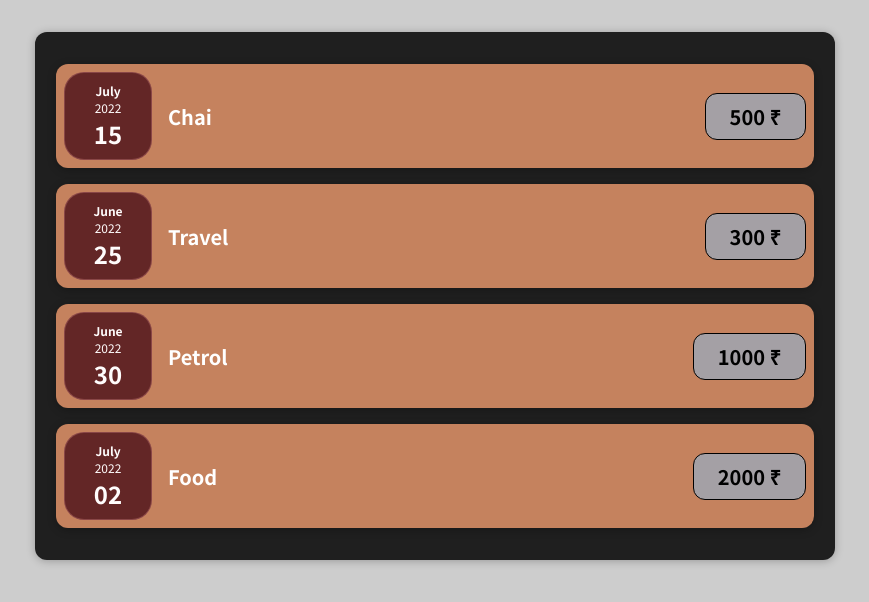
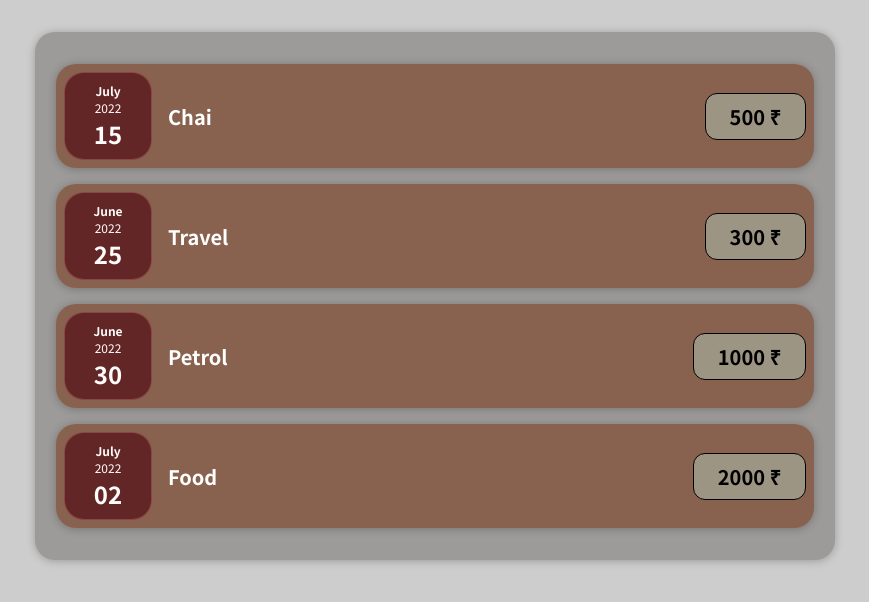
Before and after one commit to roshanwaa/React-Learn, a React (Create React App) app in the folder 01-starting-setup/: page / in a window 1280 px wide. Shown: the top 602 px of the page, without its empty margins (205-1074 px from the left). Built offline with nearby package versions, Linux system fonts and the light colour scheme.

Commit message:
"Composition"

```diff
--- /dev/null
+++ b/01-starting-setup/src/Components/Cards.css
@@ -0,0 +1,4 @@
+ .card {
+     border-radius: 20px;
+     box-shadow: 0 1px 8px rgba(0, 0, 0, 0.25);
+ }
--- /dev/null
+++ b/01-starting-setup/src/Components/Cards.js
@@ -0,0 +1,7 @@
+import './Cards.css';
+function Card(props) {
+  const classNam = 'card ' + props.className;
+  return <div className={classNam}>{props.children}</div>;
+}
+
+export default Card;
--- a/01-starting-setup/src/Components/ExpenseItem.css
+++ b/01-starting-setup/src/Components/ExpenseItem.css
@@ -2,11 +2,9 @@
     display: flex;
     justify-content: space-between;
     align-items: center;
-    box-shadow: 0 2px 8px rgba(0, 0, 0, 0.25);
     padding: 0.5rem;
     margin: 1rem 5px;
-    border-radius: 12px;
-    background-color: #c5825e;
+    background-color: #7634108a;
 }
 
 .expense-item__description {
@@ -20,7 +18,7 @@
 }
 
 .expense-item h2 {
-    color: #3a3a3a;
+    /* color: #3a3a3a; */
     font-size: 1rem;
     flex: 1;
     margin: 0 1rem;
@@ -31,7 +29,7 @@
     font-size: 1rem;
     font-weight: bold;
     color: #000000;
-    background-color: #a4a0a5;
+    background-color: #a7ae9ead;
     border: 1px solid #000000;
     padding: 0.5rem;
     border-radius: 12px;
--- a/01-starting-setup/src/Components/Expenses.css
+++ b/01-starting-setup/src/Components/Expenses.css
@@ -1,9 +1,7 @@
 .expenses {
     padding: 1rem;
-    background-color: rgb(31, 31, 31);
+    background-color: rgba(51, 42, 42, 0.314);
     margin: 2rem auto;
     width: 50rem;
     max-width: 95%;
-    border-radius: 12px;
-    box-shadow: 0 1px 8px rgba(0, 0, 0, 0.25);
 }
--- a/01-starting-setup/src/Components/Expenses.js
+++ b/01-starting-setup/src/Components/Expenses.js
@@ -1,10 +1,11 @@
 import React from 'react';
 import ExpensesItem from './ExpensesItem.js';
 import './Expenses.css';
+import Card from './Cards';
 
 export default function Expenses(props) {
   return (
-    <div className="expenses">
+    <Card className="expenses">
       <ExpensesItem
         title={props.items[0].title}
         amount={props.items[0].amt}
@@ -25,6 +26,6 @@ export default function Expenses(props) {
         amount={props.items[3].amt}
         date={props.items[3].date}
       />
-    </div>
+    </Card>
   );
 }
--- a/01-starting-setup/src/Components/ExpensesItem.js
+++ b/01-starting-setup/src/Components/ExpensesItem.js
@@ -1,15 +1,16 @@
 import React from 'react';
 import './ExpenseItem.css';
+import Cards from './Cards';
 import ExpenseDate from './ExpenseDate';
 
 export default function ExpensesItem(props) {
   return (
-    <div className="expense-item">
+    <Cards className="expense-item">
       <ExpenseDate date={props.date} />
       <div className="expense-item__description">
         <h2>{props.title}</h2>
         <div className="expense-item__price">{props.amount} ₹</div>
       </div>
-    </div>
+    </Cards>
   );
 }
```
Also changed, not shown: 1 other file (tests, documents, lock files or other folders).
